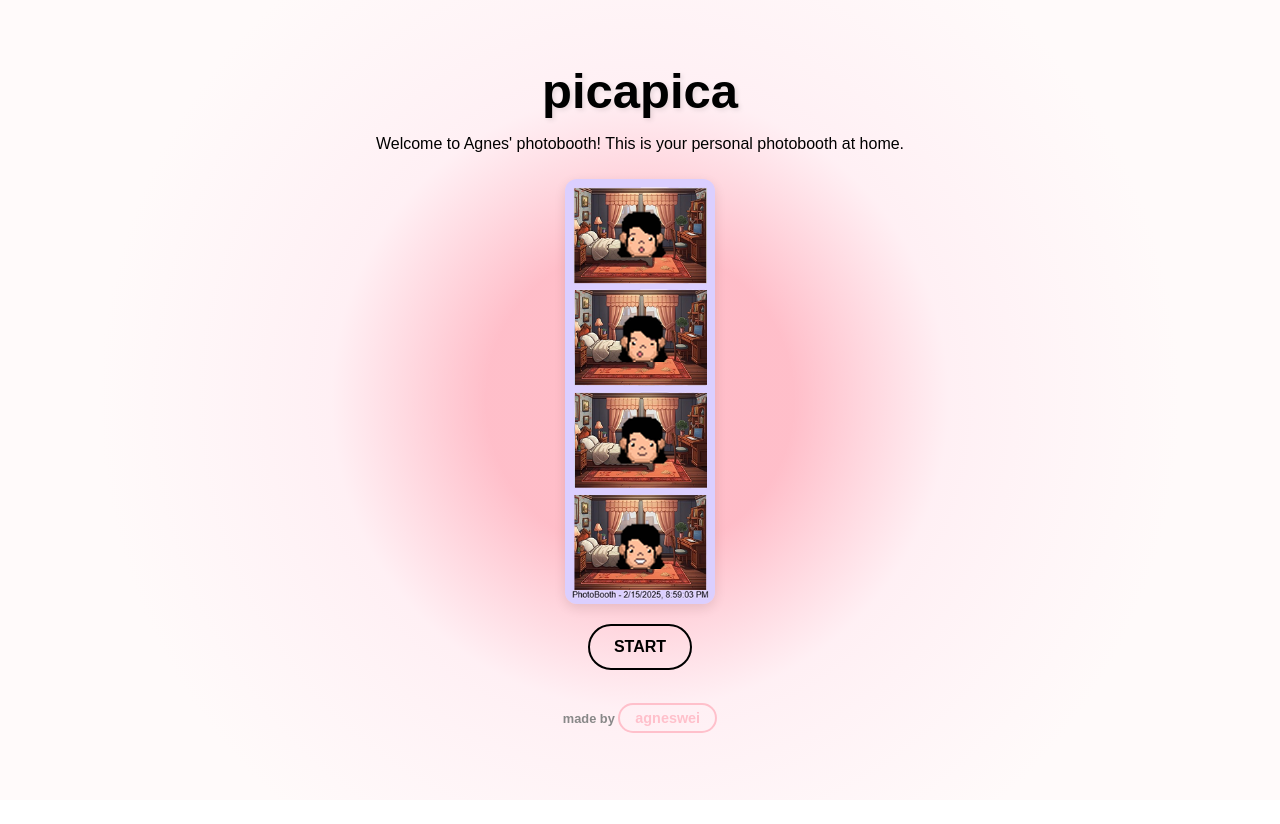
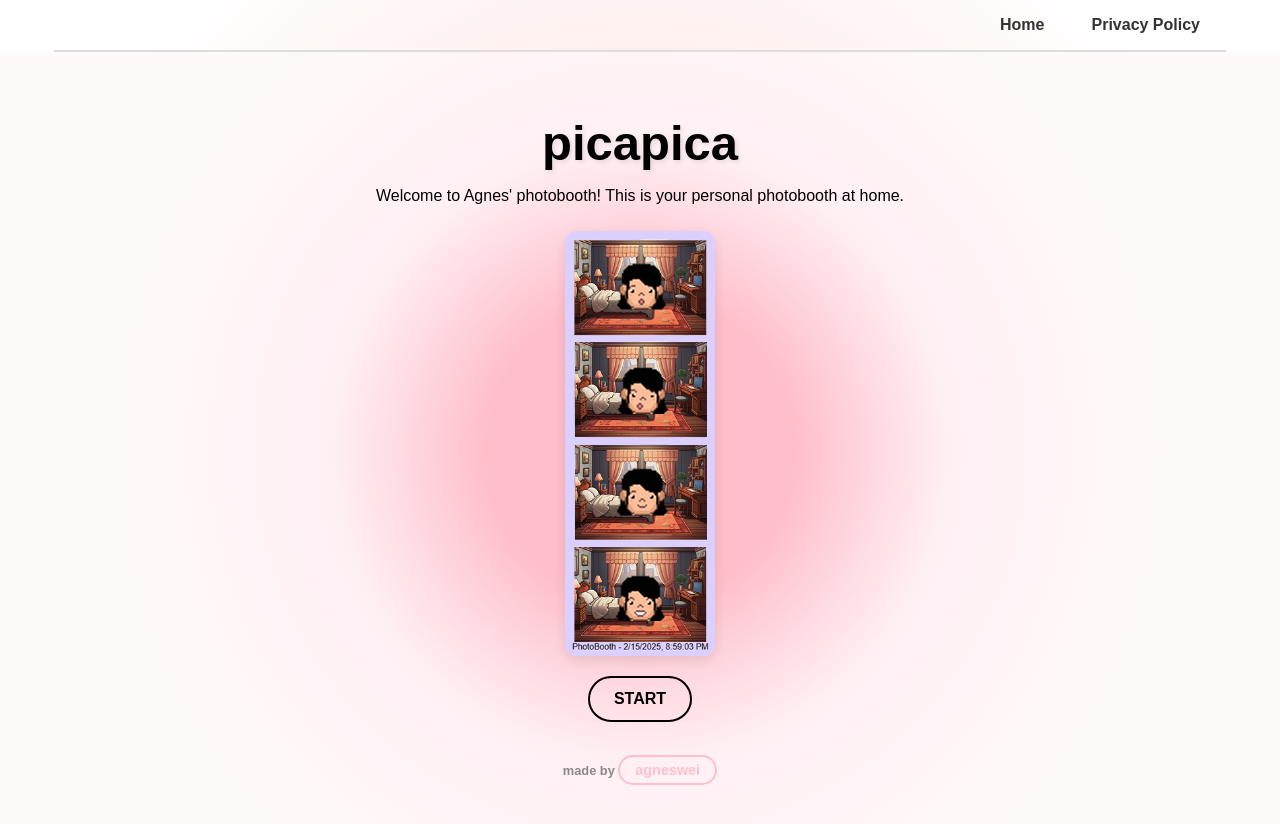
Before and after one commit to yandong2023/picapica, a React (Create React App) app in the folder frontend/: page / in a window 1280 px wide. Shown: the top 824 px of the page. Before the commit the page ends 800 px from the top, so only its background shows below. Built offline with nearby package versions, Linux system fonts and the light colour scheme.

Commit message:
Update App.js

```diff
--- a/frontend/src/App.js
+++ b/frontend/src/App.js
@@ -1,21 +1,31 @@
 import "./App.css";
 import React, { useState } from "react";
-import { Routes, Route } from "react-router-dom";
+import { Routes, Route, Link } from "react-router-dom";
 import Home from "./components/Home";
 import Welcome from "./components/Welcome";
 import PhotoBooth from "./components/PhotoBooth";
 import PhotoPreview from "./components/PhotoPreview";
+import PrivacyPolicy from './components/PrivacyPolicy';
+
 
 function App() {
   const [capturedImages, setCapturedImages] = useState([]);
 
   return (
+    <div className="App">
+      <nav className="navbar">
+        <Link to="/">Home</Link>
+        <Link to="/privacy-policy">Privacy Policy</Link>
+      </nav>
+
       <Routes>
         <Route path="/" element={<Home />} />
         <Route path="/welcome" element={<Welcome />} />
         <Route path="/photobooth" element={<PhotoBooth setCapturedImages={setCapturedImages} />} />
         <Route path="/preview" element={<PhotoPreview capturedImages={capturedImages} />} />
+        <Route path="/privacy-policy" element={<PrivacyPolicy />} />
       </Routes>
+    </div>
   );
 }
 
```
